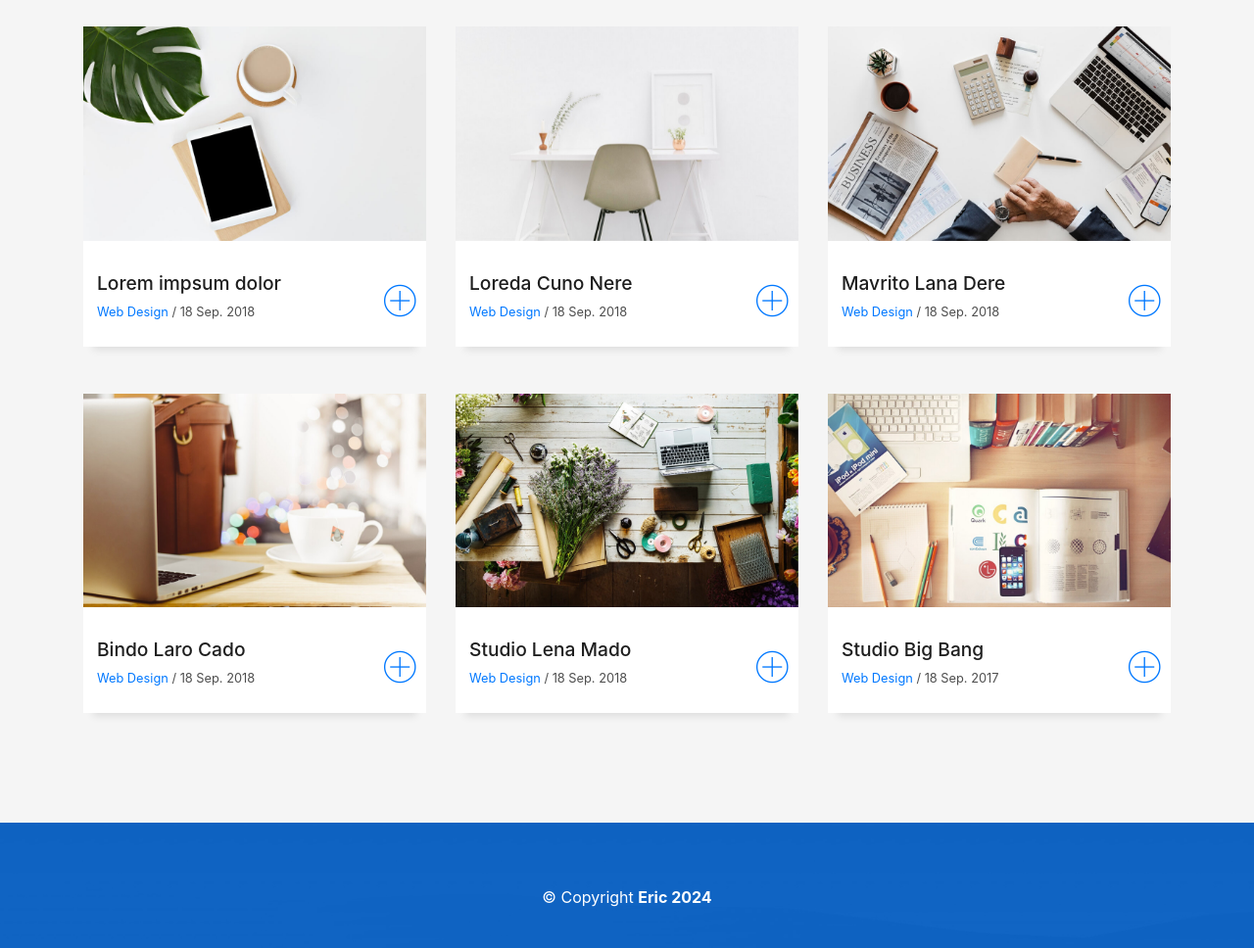
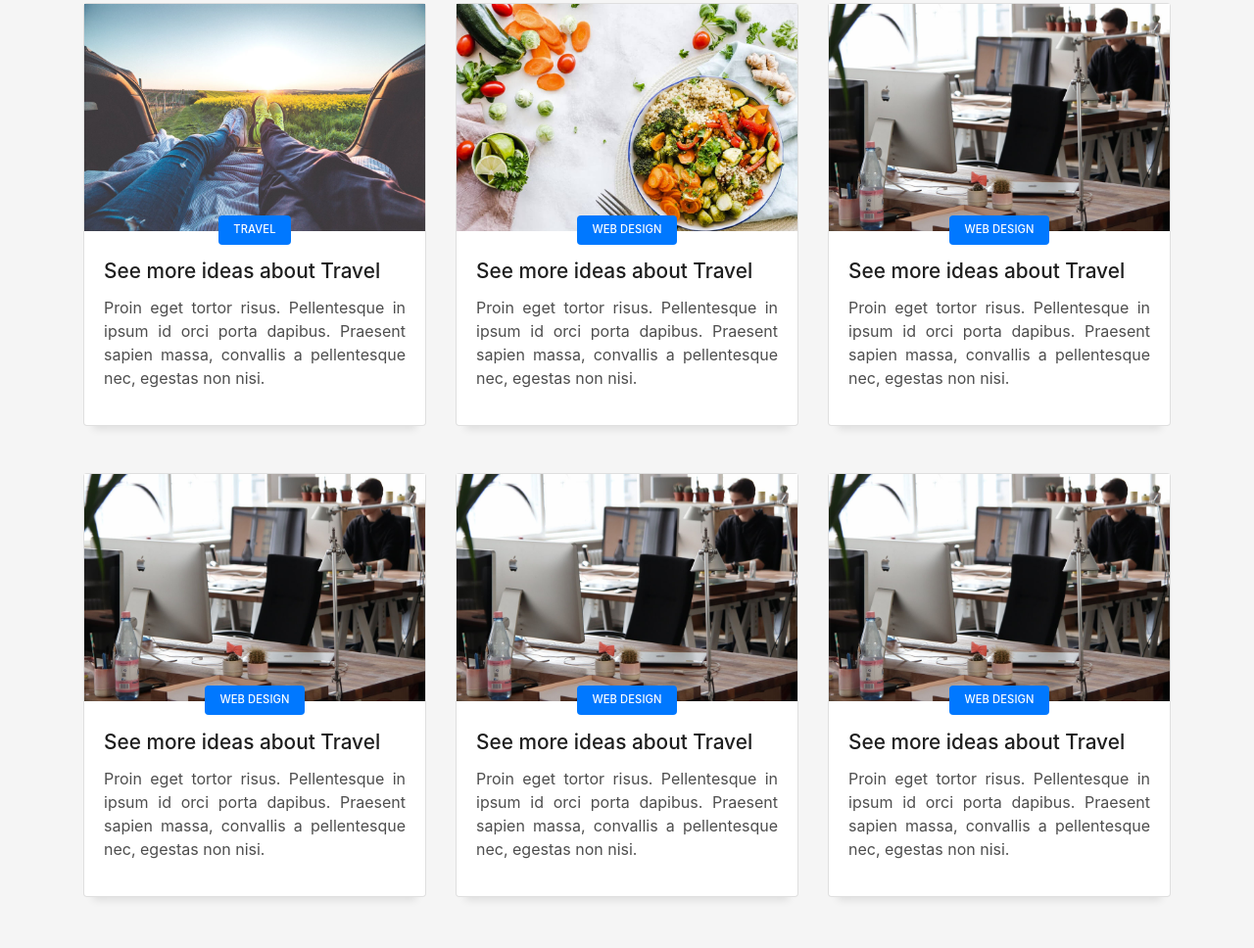
Before and after one commit to ericnwc/ericnwc.github.io, a plain HTML site: page index.html in a window 1280 px wide. Shown: the part 1831-2799 px from the top of the page at 98% size. Drawn offline with Linux system fonts and the light colour scheme; files whose address does not match are found by name.

Commit message:
portfolio

```diff
--- a/index.html
+++ b/index.html
@@ -326,7 +326,7 @@
   </div> -->
 
   <!--/ Section Portfolio Star /-->
-  <<section id="work" class="portfolio-mf sect-pt4 route">
+  <!-- <section id="work" class="portfolio-mf sect-pt4 route">
     <div class="container">
       <div class="row">
         <div class="col-sm-12">
@@ -347,6 +347,56 @@
             <a href="img/work-1.jpg" data-lightbox="gallery-mf">
               <div class="work-img">
                 <img src="img/work-1.jpg" alt="" class="img-fluid">
+              </div>
+              <div class="work-content">
+                <div class="row">
+                  <div class="col-sm-8">
+                    <h2 class="w-title">Lorem impsum dolor</h2>
+                    <div class="w-more">
+                      <span class="w-ctegory">Web Design</span> / <span class="w-date">18 Sep. 2018</span>
+                    </div>
+                  </div>
+                  <div class="col-sm-4">
+                    <div class="w-like">
+                      <span class="ion-code-working"></span>
+                    </div>
+                  </div>
+                </div>
+              </div>
+            </a>
+          </div>
+        </div>
+        <div class="col-md-4">
+          <div class="work-box">
+            <a href="img/work-2.jpg" data-lightbox="gallery-mf">
+              <div class="work-img">
+                <img src="img/work-2.jpg" alt="" class="img-fluid">
+              </div>
+              <div class="work-content">
+                <div class="row">
+                  <div class="col-sm-8">
+                    <h2 class="w-title">Loreda Cuno Nere</h2>
+                    <div class="w-more">
+                      <span class="w-ctegory">Web Design</span> / <span class="w-date">18 Sep. 2019</span>
+                    </div>
+                  </div>
+                  <div class="col-sm-4">
+                    <div class="w-like">
+                      <span class="ion-ios-plus-outline"></span>
+                    </div>
+                  </div>
+                </div>
+              </div>
+            </a>
+          </div>
+        </div>
+      </div>
+      <div class="row">
+        <div class="col-md-4">
+          <div class="work-box">
+            <a href="img/work-1.jpg" data-lightbox="gallery-mf">
+              <div class="work-img">
+                <img src="img/work-4.jpg" alt="" class="img-fluid">
               </div>
               <div class="work-content">
                 <div class="row">
@@ -390,106 +440,9 @@
             </a>
           </div>
         </div>
-        <div class="col-md-4">
-          <div class="work-box">
-            <a href="img/work-3.jpg" data-lightbox="gallery-mf">
-              <div class="work-img">
-                <img src="img/work-3.jpg" alt="" class="img-fluid">
-              </div>
-              <div class="work-content">
-                <div class="row">
-                  <div class="col-sm-8">
-                    <h2 class="w-title">Mavrito Lana Dere</h2>
-                    <div class="w-more">
-                      <span class="w-ctegory">Web Design</span> / <span class="w-date">18 Sep. 2018</span>
-                    </div>
-                  </div>
-                  <div class="col-sm-4">
-                    <div class="w-like">
-                      <span class="ion-ios-plus-outline"></span>
-                    </div>
-                  </div>
-                </div>
-              </div>
-            </a>
-          </div>
-        </div>
-        <div class="col-md-4">
-          <div class="work-box">
-            <a href="img/work-4.jpg" data-lightbox="gallery-mf">
-              <div class="work-img">
-                <img src="img/work-4.jpg" alt="" class="img-fluid">
-              </div>
-              <div class="work-content">
-                <div class="row">
-                  <div class="col-sm-8">
-                    <h2 class="w-title">Bindo Laro Cado</h2>
-                    <div class="w-more">
-                      <span class="w-ctegory">Web Design</span> / <span class="w-date">18 Sep. 2018</span>
-                    </div>
-                  </div>
-                  <div class="col-sm-4">
-                    <div class="w-like">
-                      <span class="ion-ios-plus-outline"></span>
-                    </div>
-                  </div>
-                </div>
-              </div>
-            </a>
-          </div>
-        </div>
-        <div class="col-md-4">
-          <div class="work-box">
-            <a href="img/work-5.jpg" data-lightbox="gallery-mf">
-              <div class="work-img">
-                <img src="img/work-5.jpg" alt="" class="img-fluid">
-              </div>
-              <div class="work-content">
-                <div class="row">
-                  <div class="col-sm-8">
-                    <h2 class="w-title">Studio Lena Mado</h2>
-                    <div class="w-more">
-                      <span class="w-ctegory">Web Design</span> / <span class="w-date">18 Sep. 2018</span>
-                    </div>
-                  </div>
-                  <div class="col-sm-4">
-                    <div class="w-like">
-                      <span class="ion-ios-plus-outline"></span>
-                    </div>
-                  </div>
-                </div>
-              </div>
-            </a>
-          </div>
-        </div>
-        <div class="col-md-4">
-          <div class="work-box">
-            <a href="img/work-6.jpg" data-lightbox="gallery-mf">
-              <div class="work-img">
-                <img src="img/work-6.jpg" alt="" class="img-fluid">
-              </div>
-              <div class="work-content">
-                <div class="row">
-                  <div class="col-sm-8">
-                    <h2 class="w-title">Studio Big Bang</h2>
-                    <div class="w-more">
-                      <span class="w-ctegory">Web Design</span> / <span class="w-date">18 Sep. 2017</span>
-                    </div>
-                  </div>
-                  <div class="col-sm-4">
-                    <div class="w-like">
-                      <span class="ion-ios-plus-outline"></span>
-                    </div>
-                  </div>
-                </div>
-              </div>
-            </a>
-          </div>
-        </div>
-
       </div>
     </div>
-  </section>
+  </section> -->
   <!--/ Section Portfolio End /-->
 
   <!--/ Section Testimonials Star /-->
@@ -532,13 +485,13 @@
   </div> -->
 
   <!--/ Section Blog Star /-->
-  <!-- <section id="blog" class="blog-mf sect-pt4 route">
+  <section id="work" class="blog-mf sect-pt4 route">
     <div class="container">
       <div class="row">
         <div class="col-sm-12">
           <div class="title-box text-center">
             <h3 class="title-a">
-              Blog
+              Portfolio
             </h3>
             <p class="subtitle-a">
               Lorem ipsum, dolor sit amet consectetur adipisicing elit.
@@ -566,17 +519,6 @@
                 egestas non nisi.
               </p>
             </div>
-            <div class="card-footer">
-              <div class="post-author">
-                <a href="#">
-                  <img src="img/testimonial-2.jpg" alt="" class="avatar rounded-circle">
-                  <span class="author">Morgan Freeman</span>
-                </a>
-              </div>
-              <div class="post-date">
-                <span class="ion-ios-clock-outline"></span> 10 min
-              </div>
-            </div>
           </div>
         </div>
         <div class="col-md-4">
@@ -596,17 +538,6 @@
                 a pellentesque nec,
                 egestas non nisi.
               </p>
-            </div>
-            <div class="card-footer">
-              <div class="post-author">
-                <a href="#">
-                  <img src="img/testimonial-2.jpg" alt="" class="avatar rounded-circle">
-                  <span class="author">Morgan Freeman</span>
-                </a>
-              </div>
-              <div class="post-date">
-                <span class="ion-ios-clock-outline"></span> 10 min
-              </div>
             </div>
           </div>
         </div>
@@ -628,16 +559,65 @@
                 egestas non nisi.
               </p>
             </div>
-            <div class="card-footer">
-              <div class="post-author">
-                <a href="#">
-                  <img src="img/testimonial-2.jpg" alt="" class="avatar rounded-circle">
-                  <span class="author">Morgan Freeman</span>
-                </a>
+          </div>
+        </div>
+        <div class="col-md-4">
+          <div class="card card-blog">
+            <div class="card-img">
+              <a href="blog-single.html"><img src="img/post-3.jpg" alt="" class="img-fluid"></a>
+            </div>
+            <div class="card-body">
+              <div class="card-category-box">
+                <div class="card-category">
+                  <h6 class="category">Web Design</h6>
+                </div>
               </div>
-              <div class="post-date">
-                <span class="ion-ios-clock-outline"></span> 10 min
+              <h3 class="card-title"><a href="blog-single.html">See more ideas about Travel</a></h3>
+              <p class="card-description">
+                Proin eget tortor risus. Pellentesque in ipsum id orci porta dapibus. Praesent sapien massa, convallis
+                a pellentesque nec,
+                egestas non nisi.
+              </p>
+            </div>
+          </div>
+        </div>
+        <div class="col-md-4">
+          <div class="card card-blog">
+            <div class="card-img">
+              <a href="blog-single.html"><img src="img/post-3.jpg" alt="" class="img-fluid"></a>
+            </div>
+            <div class="card-body">
+              <div class="card-category-box">
+                <div class="card-category">
+                  <h6 class="category">Web Design</h6>
+                </div>
               </div>
+              <h3 class="card-title"><a href="blog-single.html">See more ideas about Travel</a></h3>
+              <p class="card-description">
+                Proin eget tortor risus. Pellentesque in ipsum id orci porta dapibus. Praesent sapien massa, convallis
+                a pellentesque nec,
+                egestas non nisi.
+              </p>
+            </div>
+          </div>
+        </div>
+        <div class="col-md-4">
+          <div class="card card-blog">
+            <div class="card-img">
+              <a href="blog-single.html"><img src="img/post-3.jpg" alt="" class="img-fluid"></a>
+            </div>
+            <div class="card-body">
+              <div class="card-category-box">
+                <div class="card-category">
+                  <h6 class="category">Web Design</h6>
+                </div>
+              </div>
+              <h3 class="card-title"><a href="blog-single.html">See more ideas about Travel</a></h3>
+              <p class="card-description">
+                Proin eget tortor risus. Pellentesque in ipsum id orci porta dapibus. Praesent sapien massa, convallis
+                a pellentesque nec,
+                egestas non nisi.
+              </p>
             </div>
           </div>
         </div>
```
